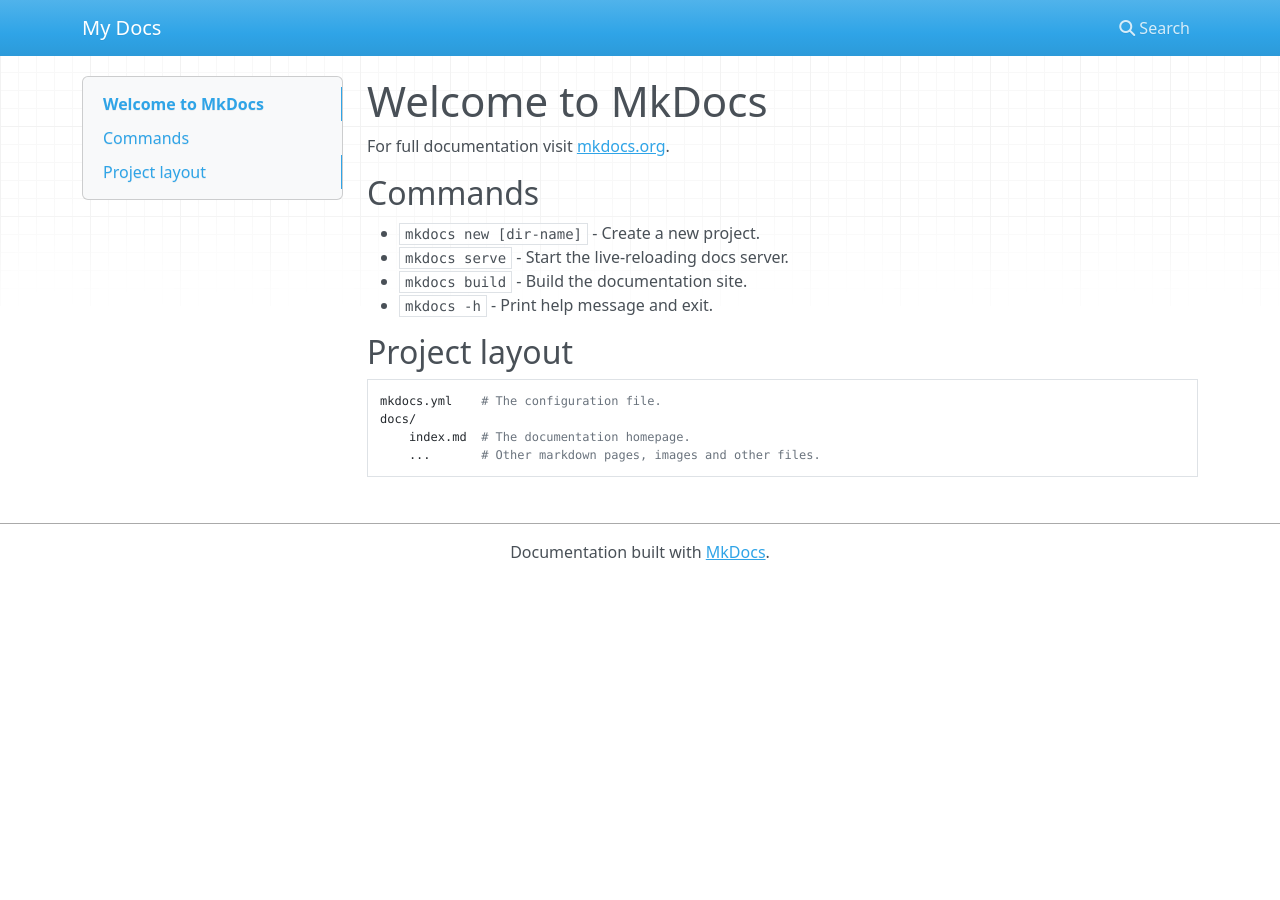
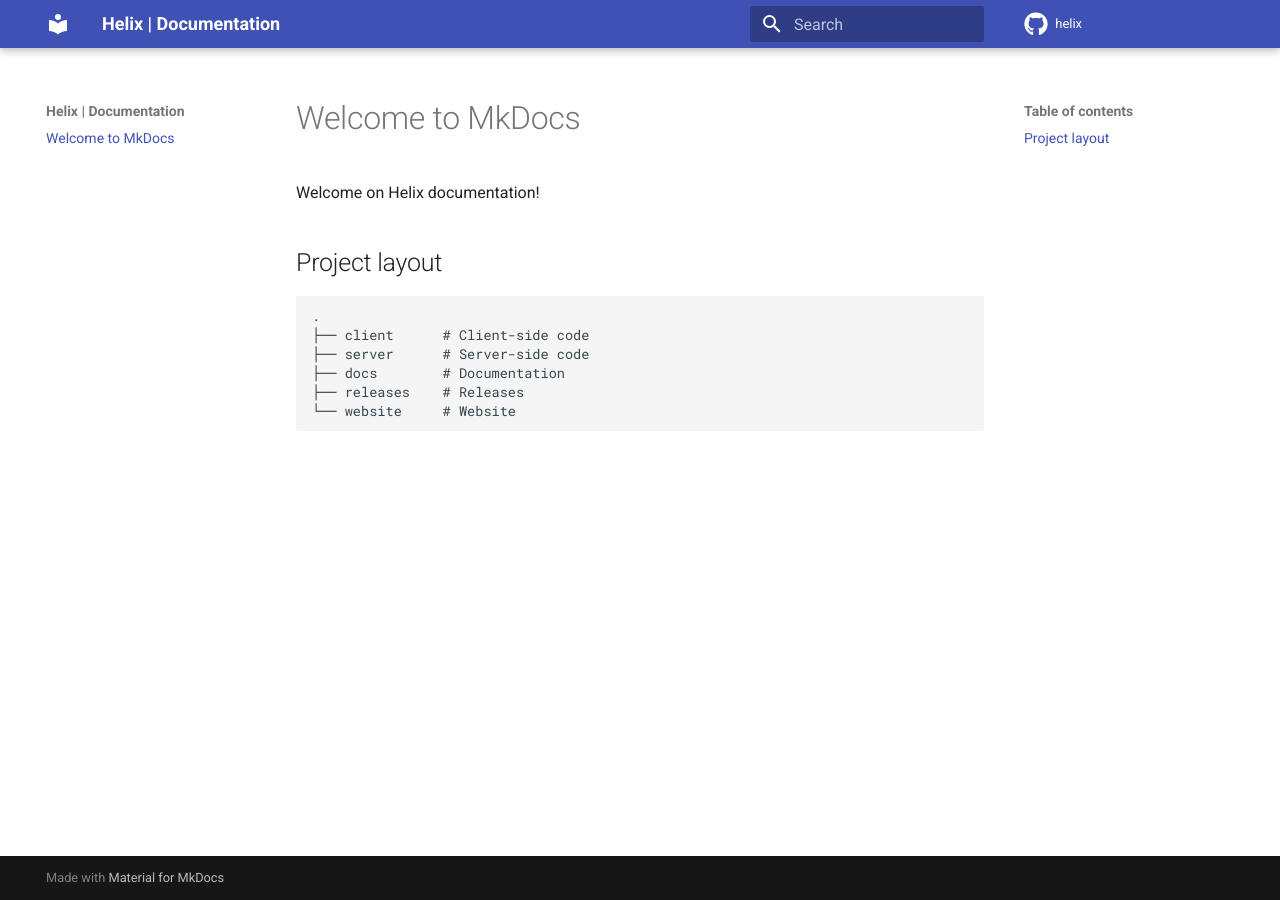
Before and after one commit to helix-medical/helix, an MkDocs documentation site: the page built from docs/index.md, in a window 1280 px wide. Built offline with MkDocs 1.6.1 and Material for MkDocs 9.7.7, drawn with Linux system fonts in a browser that asks for light colours; nearby versions of some CDN libraries; comment, search, counter and statistics services are not loaded.

Commit message:
minimal docs

````diff
--- a/docs/index.md
+++ b/docs/index.md
@@ -1,17 +1,14 @@
 # Welcome to MkDocs
 
-For full documentation visit [mkdocs.org](https://www.mkdocs.org).
-
-## Commands
-
-* `mkdocs new [dir-name]` - Create a new project.
-* `mkdocs serve` - Start the live-reloading docs server.
-* `mkdocs build` - Build the documentation site.
-* `mkdocs -h` - Print help message and exit.
+Welcome on Helix documentation!
 
 ## Project layout
 
-    mkdocs.yml    # The configuration file.
-    docs/
-        index.md  # The documentation homepage.
-        ...       # Other markdown pages, images and other files.
+```text
+.
+├── client      # Client-side code
+├── server      # Server-side code
+├── docs        # Documentation
+├── releases    # Releases
+└── website     # Website
+```
--- a/mkdocs.yml
+++ b/mkdocs.yml
@@ -1 +1,9 @@
-site_name: My Docs
+site_name: Helix | Documentation
+
+theme:
+    name: material
+    icon:
+        repo: fontawesome/brands/github
+
+repo_name: helix
+repo_url: https://github.com/helix-medical/docs
````
